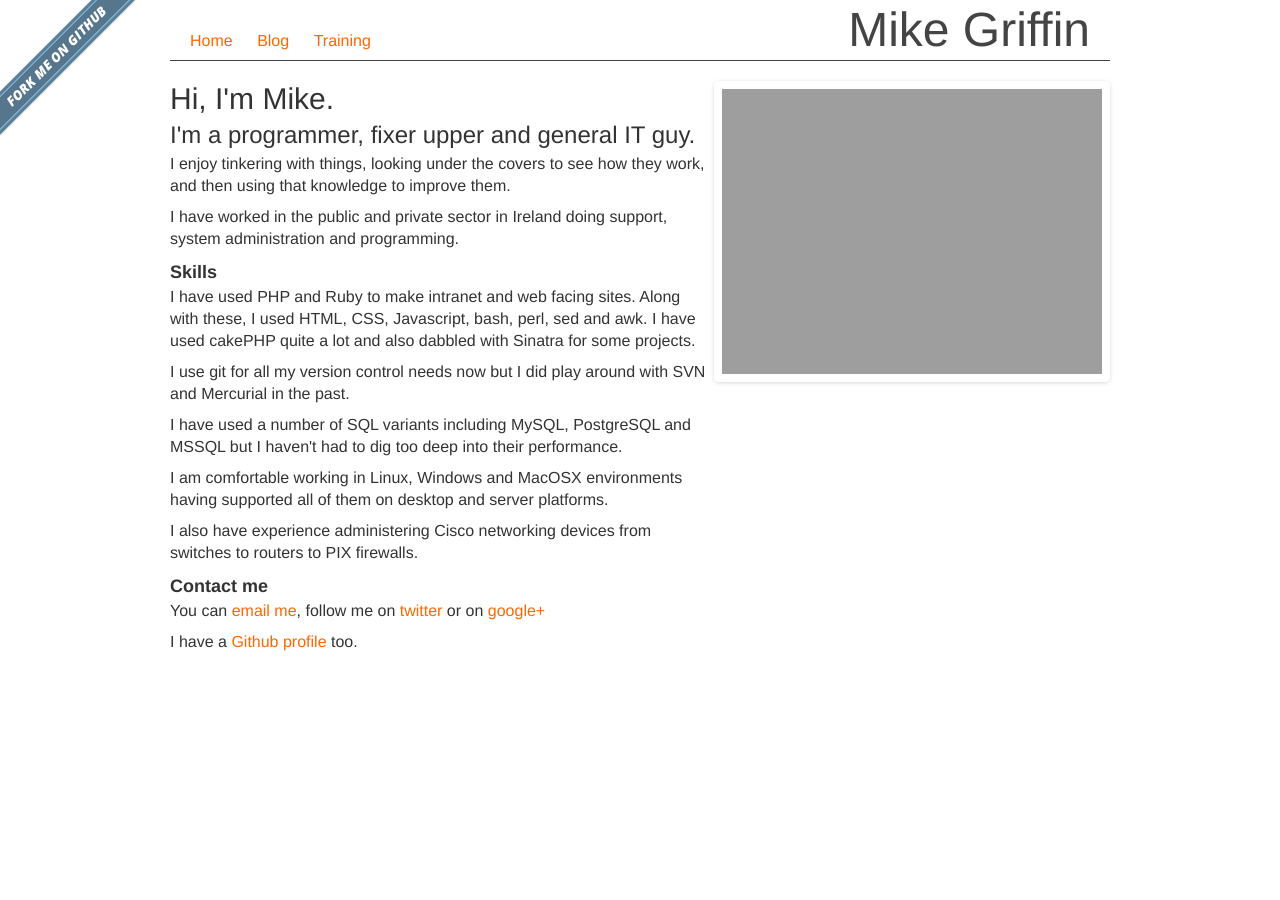
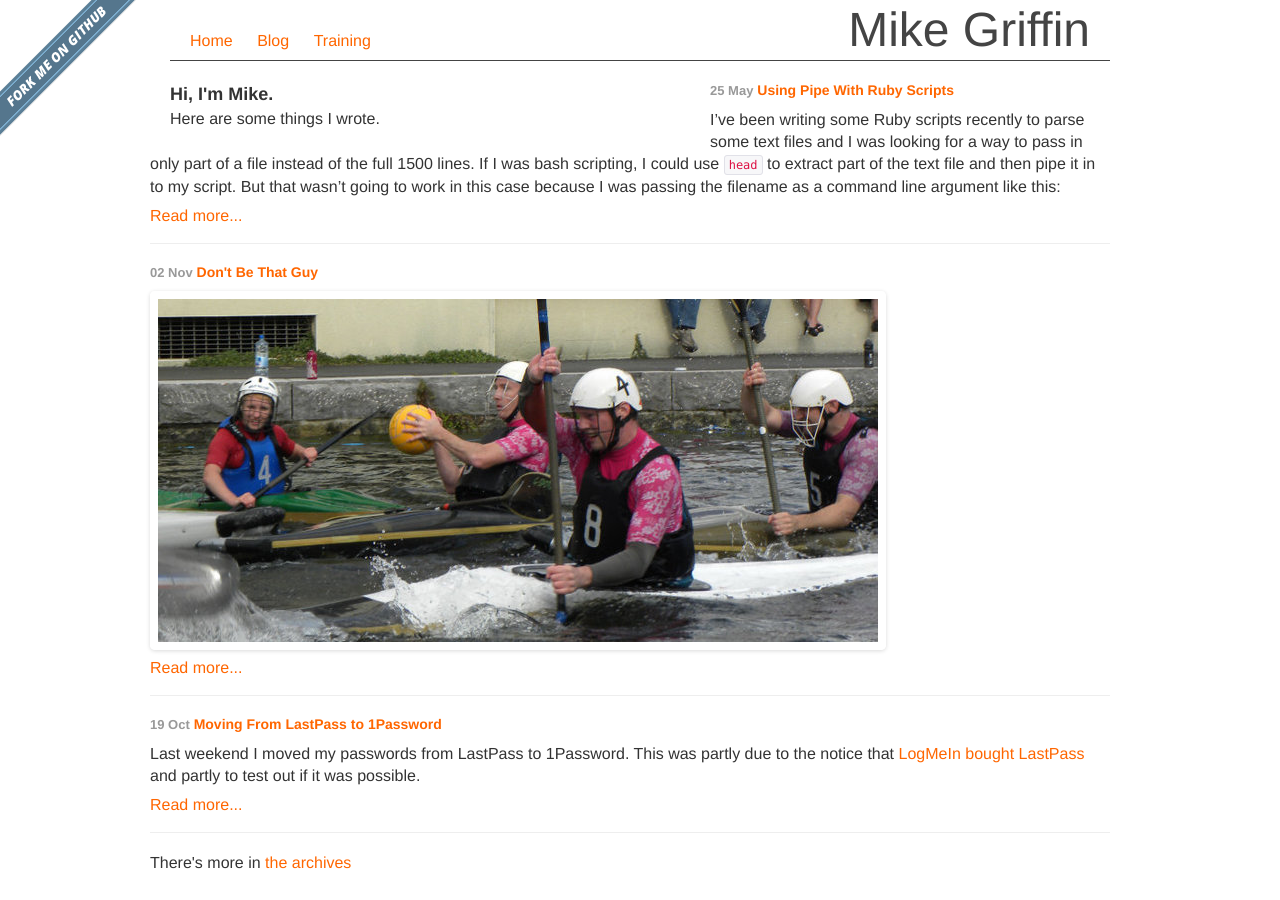
Before and after one commit to mgriffin/mikegriffin, a Jekyll site: the page built from index.html, in a window 1280 px wide. Built offline with Jekyll 4.4.1, drawn with Linux system fonts in a browser that asks for light colours.

Commit message:
Reworks the index page

```diff
--- a/index.html
+++ b/index.html
@@ -4,33 +4,16 @@ title: Mike Griffin
 ---
 
 <div class="span7">
-  <h1 class="thin">Hi, I'm Mike.</h1>
-  <h2 class="thin">I'm a programmer, fixer upper and general IT guy.</h2>
-  <p>I enjoy tinkering with things, looking under the covers to see how they work,
-  and then using that knowledge to improve them.</p>
-  <p>I have worked in the public and private sector in Ireland doing support,
-  system administration and programming.</p>
+  <h3>Hi, I'm Mike.</h3>
+  <p>Here are some things I wrote.
+</div>
 
-  <h3>Skills</h3>
-  <p>I have used PHP and Ruby to make intranet and web facing sites. Along with
-  these, I used HTML, CSS, Javascript, bash, perl, sed and awk. I have used
-  cakePHP quite a lot and also dabbled with Sinatra for some projects.</p>
-  <p>I use git for all my version control needs now but I did play around with
-  SVN and Mercurial in the past.</p>
-  <p>I have used a number of SQL variants including MySQL, PostgreSQL and MSSQL
-  but I haven't had to dig too deep into their performance.</p>
-  <p>I am comfortable working in Linux, Windows and MacOSX environments having
-  supported all of them on desktop and server platforms.</p>
-  <p>I also have experience administering Cisco networking devices from
-  switches to routers to PIX firewalls.</p>
+{% for post in site.posts limit:3 %}
+<h4><time datetime="{{ post.date | date: '%Y-%m-%d' }}">{{ post.date | date: '%d %b' }}</time>
+<a href="{{ post.url }}">{{ post.title }}</a></h4>
+<p>{{ post.excerpt }}</p>
+<a href="{{ post.url }}">Read more...</a><br>
+<hr>
+{% endfor %}
 
-  <h3>Contact me</h3>
-  <p>You can <a href="mailto:mike@mikegriffin.ie">email me</a>, follow me on
-  <a href="http://twitter.com/griffinmike">twitter</a> or on
-  <a href="http://plus.google.com/117199301289506735696">google+</a></p>
-  <p>I have a <a href="https://github.com/mgriffin">Github profile</a> too.</p>
-
-</div>
-<div class="span5">
-  <img src="{{ site.url }}/images/headshot.png" alt="Mike Griffin" style="float:right">
-</div>
+<p>There's more in <a href="blog/">the archives</a>
```
